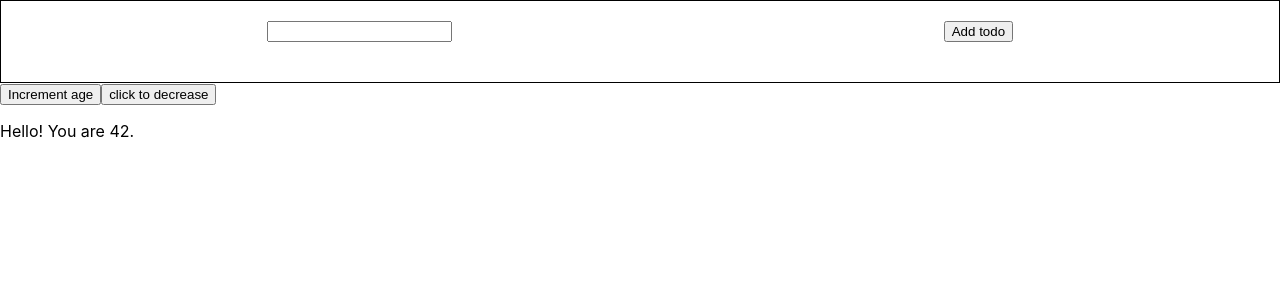
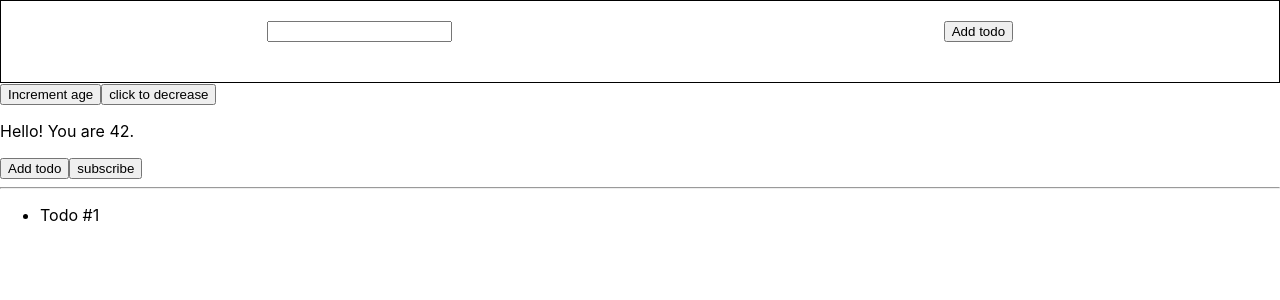
Before and after one commit to And012/narek-react, a React (Create React App) app: page / in a window 1280 px wide. Shown: the top 300 px of the page. Built offline with nearby package versions, Linux system fonts and the light colour scheme.

Commit message:
useSyncExternalStore

```diff
--- a/src/App.jsx
+++ b/src/App.jsx
@@ -1,12 +1,14 @@
 import "./App.css";
 import Todo from "./todo";
 import Counter from "./useReducer";
+import TodosApp from "./useSyncExternalStore";
 
 function App() {
   return (
     <>
       <Todo />
       <Counter />
+      <TodosApp />
     </>
   );
 }
--- /dev/null
+++ b/src/useSyncExternalStore/index.jsx
@@ -0,0 +1,61 @@
+import { useSyncExternalStore } from "react";
+
+// This is an example of a third-party store
+// that you might need to integrate with React.
+
+// If your app is fully built with React,
+// we recommend using React state instead.
+
+let nextId = 0;
+let todos = [{ id: nextId++, text: "Todo #1" }];
+let listeners = [];
+
+export const todosStore = {
+  addTodo() {
+    todos = [...todos, { id: nextId++, text: "Todo #" + nextId }];
+    emitChange();
+  },
+  subscribe(listener) {
+    listeners = [...listeners, listener];
+    return () => {
+      listeners = listeners.filter((l) => l !== listener);
+    };
+  },
+  getSnapshot() {
+    return todos;
+  },
+};
+
+function emitChange() {
+  for (let listener of listeners) {
+    listener();
+  }
+}
+
+export default function TodosApp() {
+  const todos = useSyncExternalStore(
+    todosStore.subscribe,
+    todosStore.getSnapshot
+  );
+
+  return (
+    <>
+      <button onClick={() => todosStore.addTodo()}>Add todo</button>
+      <button
+        onClick={() =>
+          todosStore.subscribe(() => {
+            console.log("this should log if the button was clicked");
+          })
+        }
+      >
+        subscribe
+      </button>
+      <hr />
+      <ul>
+        {todos.map((todo) => (
+          <li key={todo.id}>{todo.text}</li>
+        ))}
+      </ul>
+    </>
+  );
+}
```
